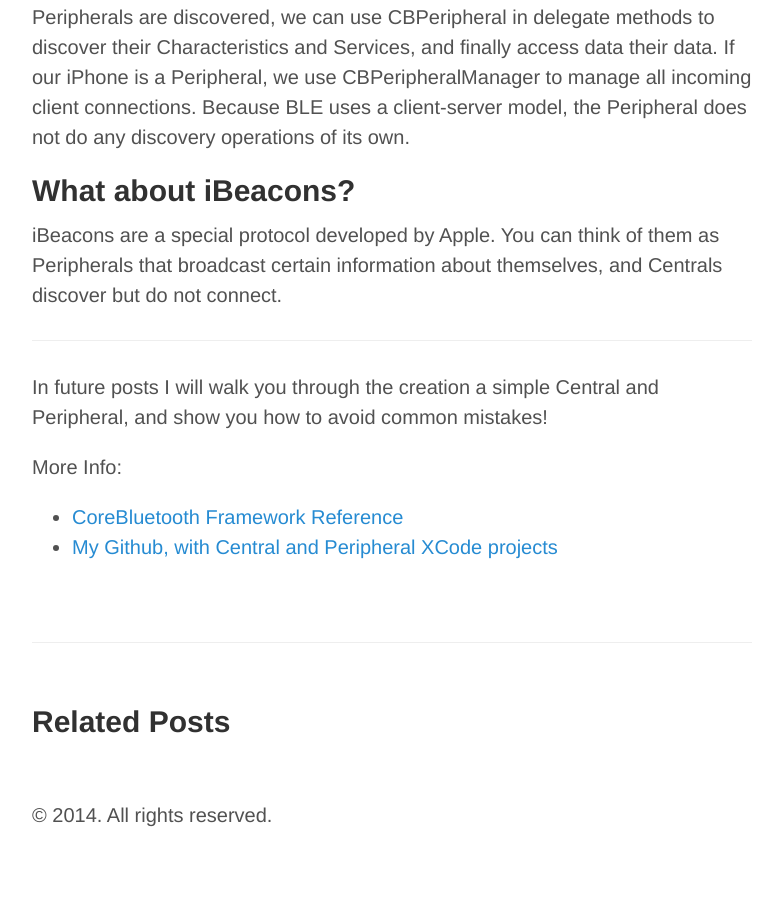
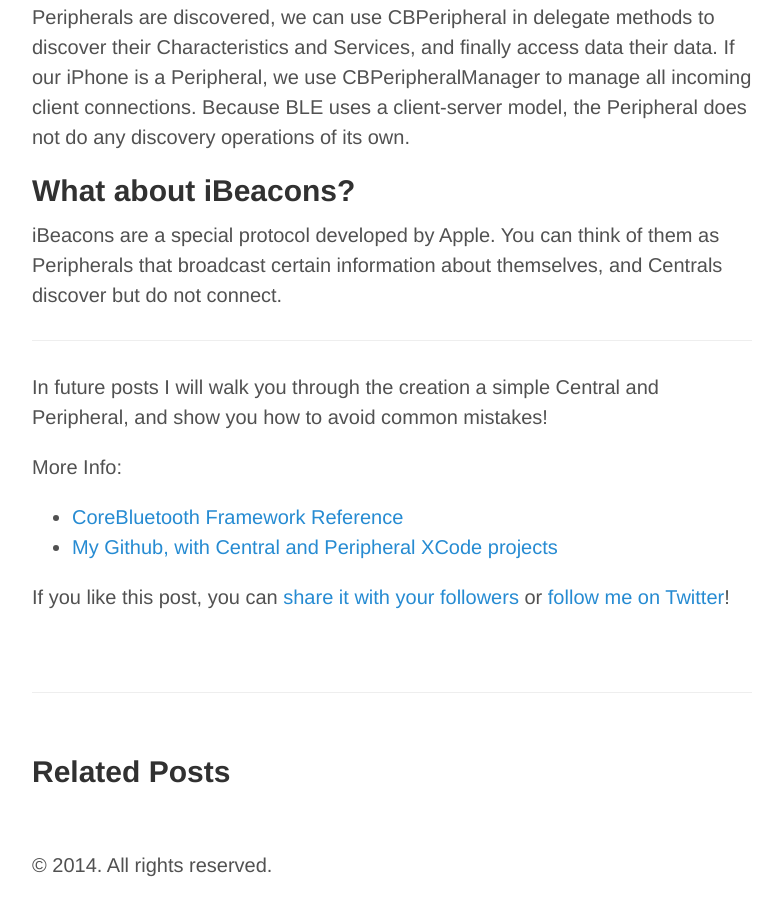
Before and after one commit to a34729t/a34729t.github.io, a Jekyll site: the page built from _posts/2014-03-29-Intro-To-CoreBluetooth.md, in a window 1280 px wide and 900 px high, scrolled down 1494 px. Shown: the whole window, without its empty margins (248-1031 px from the left). Built offline with Jekyll 4.4.1, drawn with Linux system fonts in a browser that asks for light colours; Markdown is read by kramdown in place of the engine named in the settings; before the commit the page ends 2344 px from its top, so only the background shows below that.

Commit message:
updated per joshua

```diff
--- /dev/null
+++ b/_includes/twitter_plug.html
@@ -0,0 +1,7 @@
+If you like this post, you can
+<a href="https://twitter.com/intent/tweet?url={{ site.url }}{{ page.url }}&text={{ page.title }}&via=nflacco"
+   target="_blank">
+     share it with your followers</a>
+     or
+     <a href="https://twitter.com/nflacco">
+       follow me on Twitter</a>!
--- a/_posts/2014-03-29-Intro-To-CoreBluetooth.md
+++ b/_posts/2014-03-29-Intro-To-CoreBluetooth.md
@@ -44,3 +44,5 @@
 
 * [CoreBluetooth Framework Reference](https://developer.apple.com/library/ios/documentation/CoreBluetooth/Reference/CoreBluetooth_Framework/_index.html)
 * [My Github, with Central and Peripheral XCode projects](https://github.com/a34729t)
+
+{% include twitter_plug.html %}
```
Also changed, not shown: _drafts/2014-03-27-CoreBluetooth-Simple-Central.md (+2 -0 lines).
